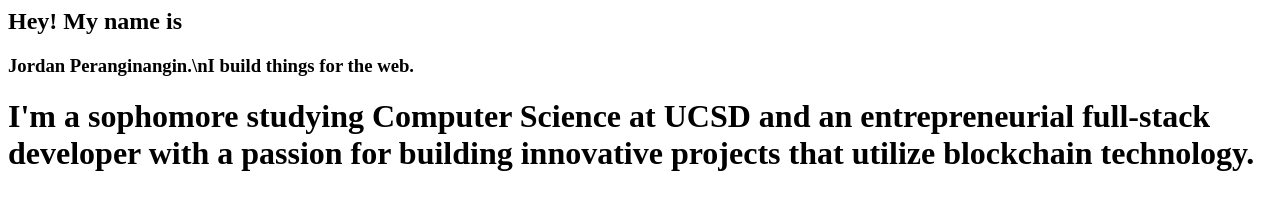
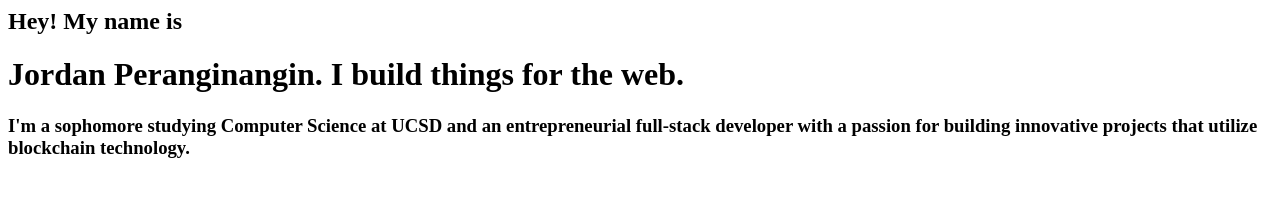
Before and after one commit to kapforty/portfolio-v1, a plain HTML site: page index.html in a window 1280 px wide. Drawn offline with Linux system fonts and the light colour scheme.

Commit message:
hero section

```diff
--- a/index.html
+++ b/index.html
@@ -2,8 +2,8 @@
 
 <head>
     <h2>Hey! My name is</h2>
-    <h3>Jordan Peranginangin.\nI build things for the web.</h3>
-    <h1>I'm a sophomore studying Computer Science at UCSD and an entrepreneurial full-stack developer with a passion for building innovative projects that utilize blockchain technology.</h1>
+    <h1>Jordan Peranginangin. I build things for the web.</h1>
+    <h3>I'm a sophomore studying Computer Science at UCSD and an entrepreneurial full-stack developer with a passion for building innovative projects that utilize blockchain technology.</h3>
 </head>
 
 <!-- head, title, meta, link, script*, style*, body, main,
```
